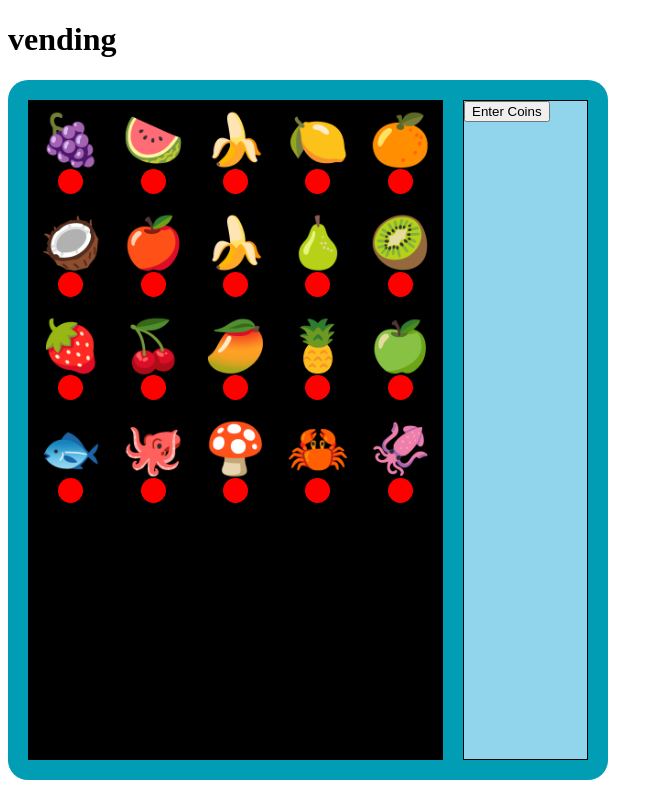
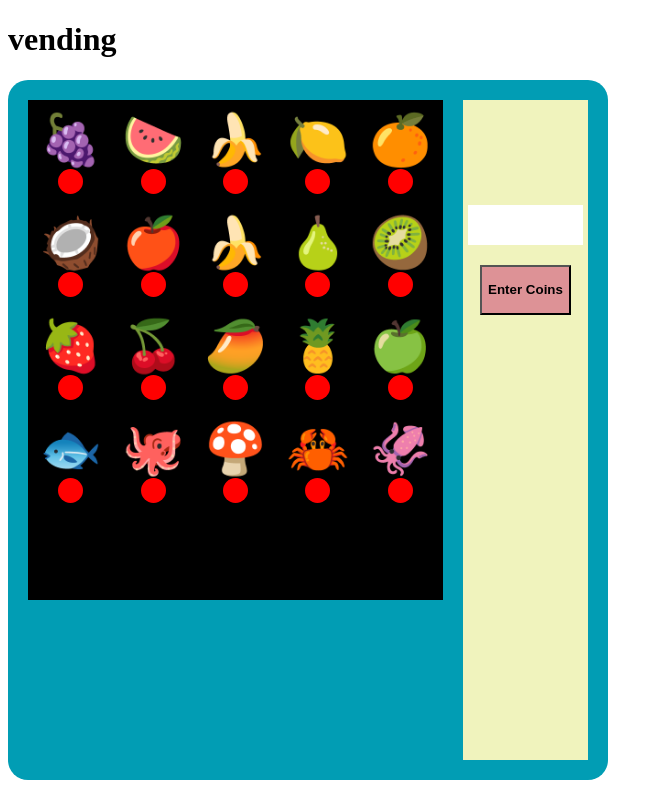
Before and after one commit to CapSap/vending-machine, a website: page index.html in a window 1280 px wide. Shown: the whole page, without its empty margins (0-663 px from the left). Drawn offline with Linux system fonts and the light colour scheme.

Commit message:
jazz up the display

```diff
--- a/index.css
+++ b/index.css
@@ -13,10 +13,6 @@
   gap: 20px;
 }
 
-.display {
-  background-color: #91d5ec;
-  border: 1px solid black;
-}
 .products {
   border: 1px solid black;
   grid-column-start: span 3;
@@ -26,6 +22,7 @@
   flex-wrap: wrap;
   align-content: flex-start;
   background-color: black;
+  height: 500px;
 }
 
 .product {
@@ -41,3 +38,26 @@
   width: 25px;
   border-radius: 25px;
 }
+
+.display {
+  background-color: #f0f3bd;
+  display: flex;
+  flex-direction: column;
+  padding-top: 100px;
+}
+.screen {
+  background-color: white;
+  height: 40px;
+  margin: 5px;
+  margin-bottom: 20px;
+}
+.button {
+  background-color: #dd9296;
+  align-self: center;
+  height: 50px;
+  font-weight: bold;
+}
+
+.button:hover {
+  background-color: #d7787d;
+}
```
